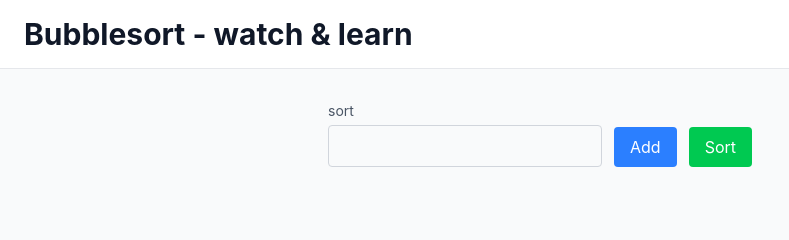
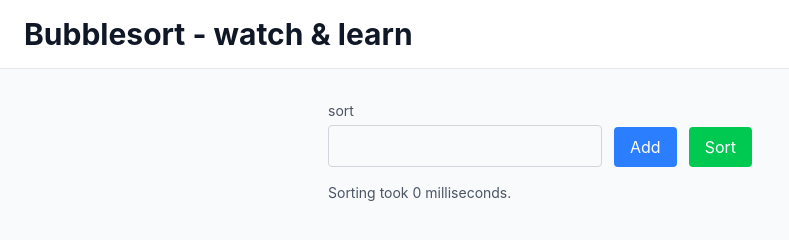
Before and after one commit to MartinKoudela/bubblesort-web, a website: page src/index.html in a window 1280 px wide. Both pictures are taken after a click on the button "Sort". Shown: the whole page, without its empty margins (0-789 px from the left). Drawn offline with nearby package versions, Linux system fonts and the light colour scheme; files that its build step writes are made by us from their sources.

Commit message:
add performance measurement for bubble sort execution time

```diff
--- a/src/index.html
+++ b/src/index.html
@@ -30,6 +30,7 @@
 
         </form>
         <div id="output" class="mt-4"></div>
+        <div id="time" class="mt-4 text-sm text-gray-600"></div>
     </section>
 </main>
 </body>
--- a/src/script.js
+++ b/src/script.js
@@ -32,6 +32,9 @@ document.getElementById("addNum").addEventListener("click", () => {
 });
 
 document.getElementById("sort").addEventListener("click", () => {
+    const start = performance.now();
     bubbleSort(numbers);
+    const end = performance.now();
     render();
+    document.getElementById("time").textContent = `Sorting took ${end - start} milliseconds.`;
 });
```
